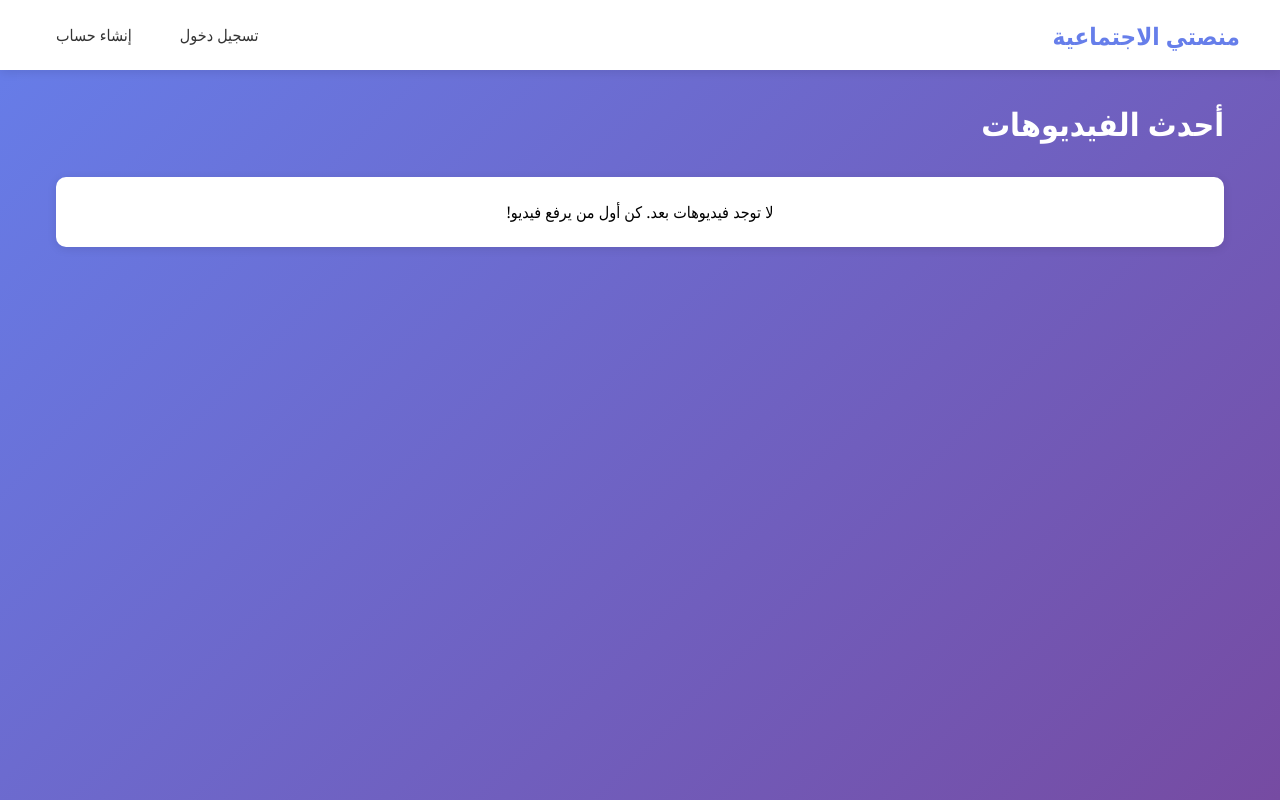
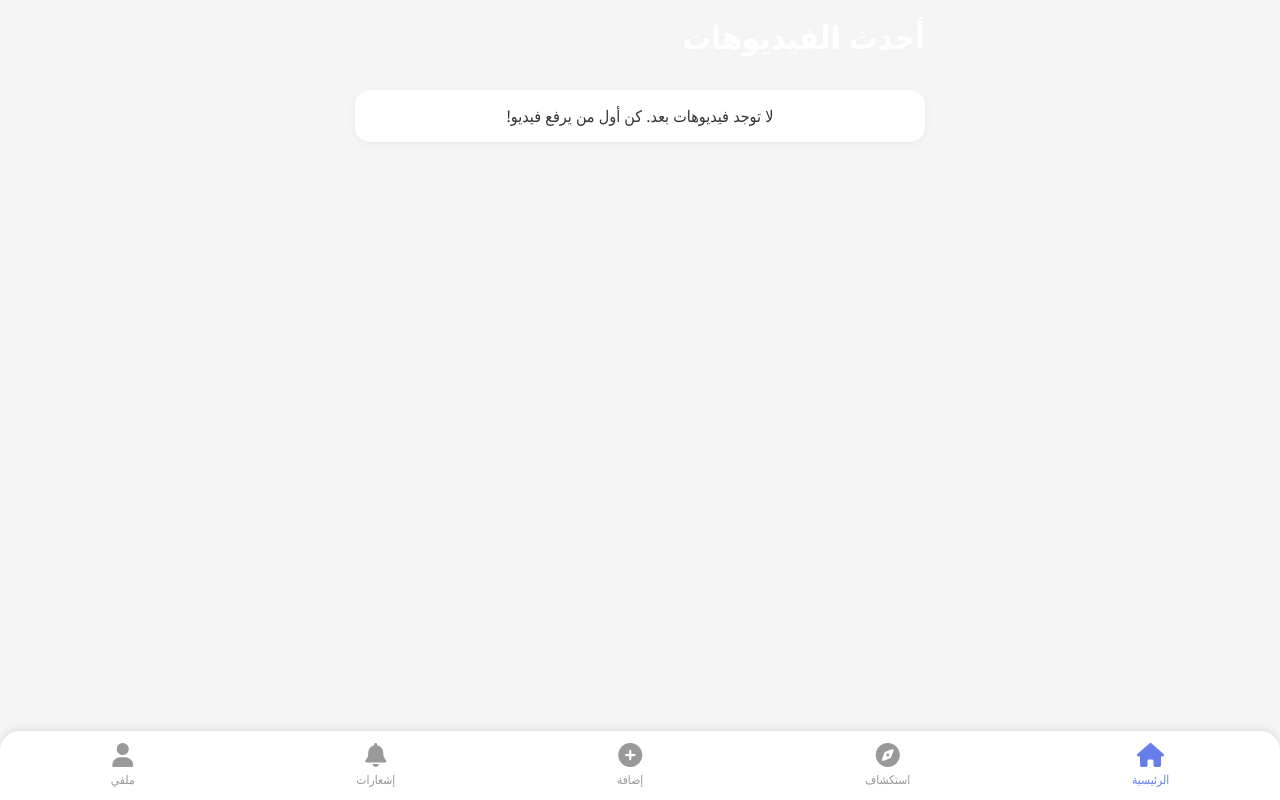
Before and after one commit to faroukshnini-web/Social, a Flask app: page / in a window 1280 px wide. Run offline with Flask 3, Linux system fonts and the light colour scheme; data that the repository does not hold is empty.

Commit message:
تحسين كبير للواجهة وإضافة شريط سفلي

```diff
--- a/app.py
+++ b/app.py
@@ -6,7 +6,7 @@ import os
 from datetime import datetime
 
 from models import db, User, Video, Like, Comment, Follow
-
+public_pages = ['login', 'register', 'index']
 app = Flask(__name__)
 app.config['SECRET_KEY'] = 'your-secret-key-change-this-in-production'
 import os
@@ -185,6 +185,10 @@ def follow(username):
 @app.route('/uploads/<filename>')
 def uploaded_file(filename):
     return send_from_directory(app.config['UPLOAD_FOLDER'], filename)
+@app.route('/explore')
+def explore():
+    videos = Video.query.order_by(Video.views.desc()).all()
+    return render_template('index.html', videos=videos)
 
 if __name__ == '__main__':
     app.run(host='0.0.0.0', port=5000, debug=True)
--- a/templates/base.html
+++ b/templates/base.html
@@ -1,9 +1,11 @@
 <!DOCTYPE html>
-<html dir="rtl">
+<html lang="ar" dir="rtl">
 <head>
     <meta charset="UTF-8">
-    <meta name="viewport" content="width=device-width, initial-scale=1.0">
+    <meta name="viewport" content="width=device-width, initial-scale=1.0, maximum-scale=1.0, user-scalable=no">
     <title>{% block title %}منصتي الاجتماعية{% endblock %}</title>
+    <!-- Font Awesome للأيقونات -->
+    <link rel="stylesheet" href="https://cdnjs.cloudflare.com/ajax/libs/font-awesome/6.0.0-beta3/css/all.min.css">
     <style>
         * {
             margin: 0;
@@ -12,204 +14,258 @@
             font-family: 'Segoe UI', Tahoma, Geneva, Verdana, sans-serif;
         }
         body {
-            background: linear-gradient(135deg, #667eea 0%, #764ba2 100%);
-            min-height: 100vh;
+            background-color: #f5f5f5;
+            color: #333;
         }
-        nav {
+        /* شريط التنقل السفلي (Bottom Navigation) */
+        .bottom-nav {
+            position: fixed;
+            bottom: 0;
+            left: 0;
+            right: 0;
             background: white;
-            padding: 1rem;
-            box-shadow: 0 2px 10px rgba(0,0,0,0.1);
-            position: sticky;
-            top: 0;
+            display: flex;
+            justify-content: space-around;
+            padding: 12px 0;
+            box-shadow: 0 -2px 10px rgba(0,0,0,0.1);
+            border-radius: 20px 20px 0 0;
             z-index: 1000;
         }
-        .nav-container {
-            max-width: 1200px;
-            margin: 0 auto;
+        .nav-item {
             display: flex;
-            justify-content: space-between;
+            flex-direction: column;
             align-items: center;
-        }
-        .logo {
-            font-size: 1.5rem;
-            font-weight: bold;
-            color: #667eea;
+            color: #999;
+            font-size: 12px;
+            transition: 0.3s;
+            cursor: pointer;
             text-decoration: none;
         }
-        .nav-links {
-            display: flex;
-            gap: 1rem;
+        .nav-item i {
+            font-size: 24px;
+            margin-bottom: 4px;
         }
-        .nav-links a {
-            color: #333;
-            text-decoration: none;
-            padding: 0.5rem 1rem;
-            border-radius: 5px;
-            transition: 0.3s;
-        }
-        .nav-links a:hover {
-            background: #667eea;
-            color: white;
-        }
-        .flash-messages {
-            max-width: 1200px;
-            margin: 1rem auto;
-            padding: 1rem;
-            background: #f8d7da;
-            color: #721c24;
-            border-radius: 5px;
-            border: 1px solid #f5c6cb;
+        .nav-item.active {
+            color: #667eea;
         }
         .container {
-            max-width: 1200px;
-            margin: 2rem auto;
-            padding: 0 1rem;
+            max-width: 600px;
+            margin: 0 auto 70px auto;
+            padding: 15px;
+        }
+        .card {
+            background: white;
+            border-radius: 15px;
+            padding: 15px;
+            margin-bottom: 20px;
+            box-shadow: 0 2px 10px rgba(0,0,0,0.05);
         }
         .btn {
             display: inline-block;
-            padding: 0.5rem 1rem;
+            padding: 10px 20px;
             background: #667eea;
             color: white;
             text-decoration: none;
-            border-radius: 5px;
+            border-radius: 10px;
             border: none;
             cursor: pointer;
             transition: 0.3s;
+            font-weight: 600;
         }
         .btn:hover {
             background: #764ba2;
             transform: translateY(-2px);
         }
-        .card {
-            background: white;
-            border-radius: 10px;
-            padding: 1.5rem;
-            margin-bottom: 1rem;
-            box-shadow: 0 2px 10px rgba(0,0,0,0.1);
+        .btn-danger {
+            background: #e74c3c;
+        }
+        .btn-danger:hover {
+            background: #c0392b;
+        }
+        /* فيديو */
+        .video-container {
+            position: relative;
+            width: 100%;
+            border-radius: 15px;
+            overflow: hidden;
+            margin-bottom: 10px;
         }
         video {
-            max-width: 100%;
-            border-radius: 10px;
+            width: 100%;
+            display: block;
         }
-        .video-grid {
-            display: grid;
-            grid-template-columns: repeat(auto-fill, minmax(300px, 1fr));
-            gap: 1.5rem;
-            margin-top: 2rem;
+        /* معلومات الفيديو */
+        .video-info {
+            display: flex;
+            align-items: center;
+            justify-content: space-between;
+            margin-bottom: 10px;
         }
-        .video-card {
-            background: white;
-            border-radius: 10px;
-            overflow: hidden;
-            box-shadow: 0 2px 10px rgba(0,0,0,0.1);
-            transition: 0.3s;
+        .user-info {
+            display: flex;
+            align-items: center;
+            gap: 10px;
         }
-        .video-card:hover {
-            transform: translateY(-5px);
-            box-shadow: 0 5px 20px rgba(0,0,0,0.2);
-        }
-        .video-card video {
-            width: 100%;
-            height: 200px;
-            object-fit: cover;
-        }
-        .video-info {
-            padding: 1rem;
-        }
-        .video-title {
-            font-weight: bold;
-            margin-bottom: 0.5rem;
-        }
-        .video-meta {
-            color: #666;
-            font-size: 0.9rem;
-            display: flex;
-            justify-content: space-between;
-        }
-        .profile-header {
-            text-align: center;
-            margin-bottom: 2rem;
-        }
-        .profile-pic {
-            width: 100px;
-            height: 100px;
+        .avatar {
+            width: 40px;
+            height: 40px;
             border-radius: 50%;
-            background: #667eea;
-            margin: 0 auto 1rem;
+            background: linear-gradient(135deg, #667eea, #764ba2);
+            color: white;
             display: flex;
             align-items: center;
             justify-content: center;
+            font-weight: bold;
+            font-size: 18px;
+        }
+        .username {
+            font-weight: 600;
+            color: #333;
+        }
+        .video-title {
+            font-size: 16px;
+            font-weight: 600;
+            margin-bottom: 5px;
+        }
+        .video-meta {
+            display: flex;
+            gap: 20px;
+            color: #666;
+            font-size: 14px;
+        }
+        .meta-item {
+            display: flex;
+            align-items: center;
+            gap: 5px;
+        }
+        .meta-item i {
+            font-size: 16px;
+        }
+        .liked {
+            color: #e74c3c;
+        }
+        /* نموذج (Form) */
+        .form-group {
+            margin-bottom: 15px;
+        }
+        .form-group label {
+            display: block;
+            margin-bottom: 5px;
+            font-weight: 600;
+        }
+        .form-control {
+            width: 100%;
+            padding: 12px;
+            border: 1px solid #ddd;
+            border-radius: 10px;
+            font-size: 16px;
+        }
+        /* الملف الشخصي */
+        .profile-header {
+            background: linear-gradient(135deg, #667eea, #764ba2);
             color: white;
-            font-size: 3rem;
+            padding: 30px;
+            border-radius: 15px;
+            margin-bottom: 20px;
+            text-align: center;
         }
-        .stats {
+        .profile-avatar {
+            width: 80px;
+            height: 80px;
+            border-radius: 50%;
+            background: white;
+            color: #667eea;
+            display: flex;
+            align-items: center;
+            justify-content: center;
+            font-size: 40px;
+            font-weight: bold;
+            margin: 0 auto 15px;
+        }
+        .profile-stats {
             display: flex;
             justify-content: center;
-            gap: 2rem;
-            margin: 1rem 0;
+            gap: 30px;
+            margin: 20px 0;
         }
         .stat {
             text-align: center;
         }
         .stat-number {
-            font-size: 1.5rem;
+            font-size: 24px;
             font-weight: bold;
-            color: #667eea;
         }
         .stat-label {
-            color: #666;
+            font-size: 14px;
+            opacity: 0.9;
         }
+        /* تعليقات */
         .comment {
-            border-bottom: 1px solid #eee;
-            padding: 1rem 0;
+            display: flex;
+            gap: 10px;
+            margin-bottom: 15px;
         }
-        .comment:last-child {
-            border-bottom: none;
+        .comment-avatar {
+            width: 30px;
+            height: 30px;
+            border-radius: 50%;
+            background: #667eea;
+            color: white;
+            display: flex;
+            align-items: center;
+            justify-content: center;
+            font-size: 14px;
+            font-weight: bold;
+            flex-shrink: 0;
+        }
+        .comment-content {
+            background: #f5f5f5;
+            padding: 10px 15px;
+            border-radius: 15px;
+            flex: 1;
         }
         .comment-author {
-            font-weight: bold;
-            color: #667eea;
+            font-weight: 600;
+            margin-bottom: 5px;
+        }
+        .comment-text {
+            color: #333;
         }
         .comment-date {
+            font-size: 12px;
             color: #999;
-            font-size: 0.8rem;
-        }
-        .like-button {
-            color: #e74c3c;
-            font-size: 1.2rem;
-            margin-right: 0.5rem;
+            margin-top: 5px;
         }
     </style>
 </head>
 <body>
-    <nav>
-        <div class="nav-container">
-            <a href="/" class="logo">منصتي الاجتماعية</a>
-            <div class="nav-links">
-                {% if current_user.is_authenticated %}
-                    <a href="/upload">رفع فيديو</a>
-                    <a href="/profile/{{ current_user.username }}">ملفي الشخصي</a>
-                    <a href="/logout">تسجيل خروج</a>
-                {% else %}
-                    <a href="/login">تسجيل دخول</a>
-                    <a href="/register">إنشاء حساب</a>
-                {% endif %}
-            </div>
-        </div>
-    </nav>
-
-    {% with messages = get_flashed_messages() %}
-        {% if messages %}
-            <div class="flash-messages">
-                {% for message in messages %}
-                    {{ message }}
-                {% endfor %}
-            </div>
-        {% endif %}
-    {% endwith %}
-
+    <!-- المحتوى الرئيسي -->
     <div class="container">
         {% block content %}{% endblock %}
     </div>
+
+    <!-- شريط التنقل السفلي -->
+    <div class="bottom-nav">
+        <a href="/" class="nav-item {% if request.path == '/' %}active{% endif %}">
+            <i class="fas fa-home"></i>
+            <span>الرئيسية</span>
+        </a>
+        <a href="/explore" class="nav-item {% if request.path == '/explore' %}active{% endif %}">
+            <i class="fas fa-compass"></i>
+            <span>استكشاف</span>
+        </a>
+        <a href="/upload" class="nav-item {% if request.path == '/upload' %}active{% endif %}">
+            <i class="fas fa-plus-circle"></i>
+            <span>إضافة</span>
+        </a>
+        <a href="/notifications" class="nav-item {% if request.path == '/notifications' %}active{% endif %}">
+            <i class="fas fa-bell"></i>
+            <span>إشعارات</span>
+        </a>
+        <a href="/profile/{{ current_user.username if current_user.is_authenticated else '#' }}" class="nav-item {% if request.path.startswith('/profile') %}active{% endif %}">
+            <i class="fas fa-user"></i>
+            <span>ملفي</span>
+        </a>
+    </div>
 </body>
 </html>
```
